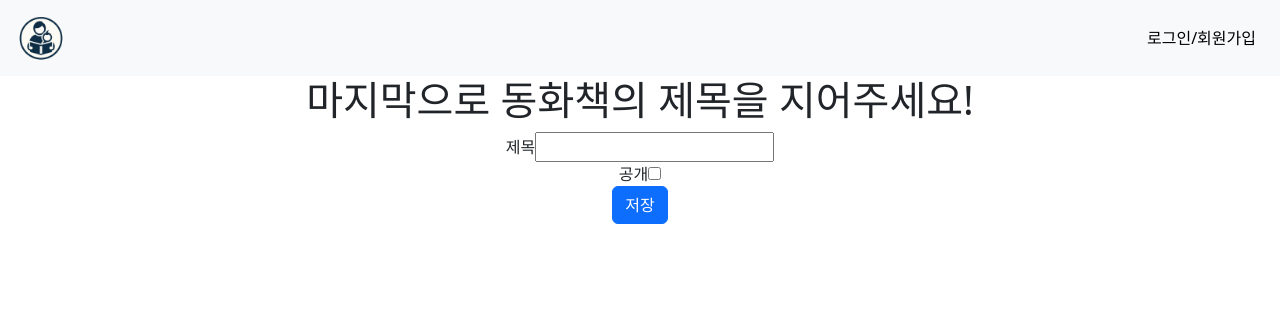
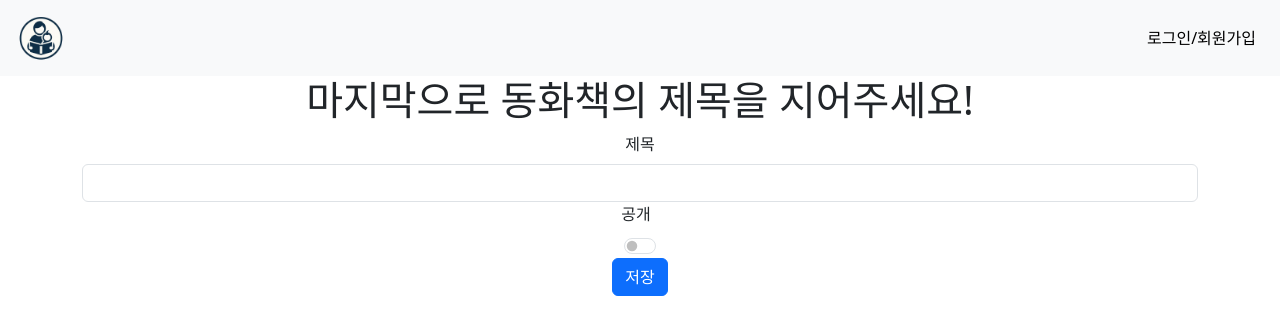
Before and after one commit to kkkkimtaehyeon/AiBook_Front, a React (Vite) app: page /stories/1/new/complete in a window 1280 px wide. Shown: the top 334 px of the page. Built offline with nearby package versions, Linux system fonts and the light colour scheme.

Commit message:
리팩토링

```diff
--- a/src/layout/Header.jsx
+++ b/src/layout/Header.jsx
@@ -29,8 +29,6 @@ const Header = () => {
             console.log(error);
         }
     }
-
-
 
     return (
         <>
--- a/src/page/MyStoryList.jsx
+++ b/src/page/MyStoryList.jsx
@@ -1,7 +1,7 @@
 import {useEffect, useState} from "react";
 import jwtAxios from "../common/JwtAxios.js";
 import {useNavigate} from "react-router-dom";
-import {Card, Col, Container, Row} from "react-bootstrap";
+import {Card, CardBody, CardTitle, Col, Container, Row} from "react-bootstrap";
 import {useGoToStoryDetail} from "../utils/goToStoryDetail.js";
 
 const MyStoryList = () => {
@@ -15,8 +15,7 @@ const MyStoryList = () => {
                 const responseData = response.data;
                 if (responseData.success) {
                     setMyStoryList(response.data.data.content);
-                }
-                else {
+                } else {
                 }
 
             })
@@ -27,6 +26,21 @@ const MyStoryList = () => {
                     navigate("/login");
                 }
             });
+    }
+
+    const deleteStory = async (storyId) => {
+        try {
+            const response = await jwtAxios.delete(`http://localhost:8080/api/stories/${storyId}`);
+            if (response.data.success) {
+                if (response.data.data.code === "NO_CONTENT") {
+                    window.location.reload();
+                }
+            } else {
+                alert("동화 삭제가 실패했습니다.");
+            }
+        } catch (error) {
+            console.log(error);
+        }
     }
 
     useEffect(() => {
@@ -42,15 +56,12 @@ const MyStoryList = () => {
                 ) : (
                     myStoryList.map((story) => (
                         <Col key={story.storyId}>
-                            <Card
-                                onClick={() => goToStoryDetail(story.storyId)}
-                                className="h-100"
-                                style={{ cursor: "pointer" }}
-                            >
-                                <Card.Body>
-                                    <Card.Title>{story.title}</Card.Title>
-                                </Card.Body>
+                            <Card style={{cursor: "pointer"}}>
+                                <CardBody onClick={() => goToStoryDetail(story.storyId)}>
+                                    <CardTitle>{story.title}</CardTitle>
+                                </CardBody>
                             </Card>
+
                         </Col>
                     ))
                 )}
--- a/src/page/NewStoryComplete.jsx
+++ b/src/page/NewStoryComplete.jsx
@@ -1,13 +1,35 @@
 import {useNavigate, useParams} from "react-router-dom";
-import {useEffect, useRef, useState} from "react";
+import {useRef, useState} from "react";
 import jwtAxios from "../common/JwtAxios.js";
-import {Button, Form} from "react-bootstrap";
+import {Button, Card, CardBody, Container, FormCheck, FormControl, FormGroup, FormLabel} from "react-bootstrap";
+import AudioRecorder from "../components/AudioRecorder.jsx";
+
+const RegisteredVoices = () => {
+    const voiceList = [
+        {
+            "name": "잼민이",
+            "sampleUrl": "https://sample-audio-url1"
+        },
+        {
+            "name": "멋진 남성",
+            "sampleUrl": "https://sample-audio-url2"
+        }
+    ]
+    return (
+        <Card>
+            <CardBody>
+                준비 중인 서비스입니다!
+            </CardBody>
+        </Card>
+    )
+}
 
 const NewStoryComplete = () => {
     const navigate = useNavigate();
     const titleInputRef = useRef(null);
     const [isPublic, setIsPublic] = useState(false);
     const {storyId} = useParams();
+    const [dubbingOption, setDubbingOption] = useState("none");
 
     const completeMakingStory = () => {
         const data = {
@@ -28,32 +50,58 @@ const NewStoryComplete = () => {
     }
 
     return (
-        <>
+        <Container>
             <h1>마지막으로 동화책의 제목을 지어주세요!</h1>
-            <div>
-                <Form>
-                    <label>제목</label>
-                    <input
-                        type={"text"}
-                        ref={titleInputRef}
-                    />
+            <FormGroup>
+                <FormLabel>제목</FormLabel>
+                <FormControl
+                    type={"text"}
+                    ref={titleInputRef}
+                />
+            </FormGroup>
+            <FormGroup>
+                <FormLabel className="me-2">공개</FormLabel>
+                <FormCheck
+                    type="switch"
+                    checked={isPublic}
+                    onChange={(e) => setIsPublic(e.target.checked)}
+                />
+            </FormGroup>
+            {/*<FormGroup>*/}
+            {/*    <FormLabel>더빙 옵션</FormLabel>*/}
+            {/*    <div className="d-flex justify-content-center">*/}
+            {/*        <FormCheck*/}
+            {/*            type="radio"*/}
+            {/*            name="dubbing"*/}
+            {/*            label="더빙 안함"*/}
+            {/*            value={"none"}*/}
+            {/*            checked={dubbingOption === "none"}*/}
+            {/*            onChange={(e) => setDubbingOption(e.target.value)}*/}
+            {/*            className="d-flex align-items-center"*/}
+            {/*        />*/}
+            {/*        <FormCheck*/}
+            {/*            type="radio"*/}
+            {/*            name="dubbing"*/}
+            {/*            label="직접 더빙"*/}
+            {/*            value={"manual"}*/}
+            {/*            onChange={(e) => setDubbingOption(e.target.value)}*/}
+            {/*            className="d-flex align-items-center"*/}
+            {/*        />*/}
+            {/*        <FormCheck*/}
+            {/*            type="radio"*/}
+            {/*            name="dubbing"*/}
+            {/*            label="등록한 목소리로 더빙"*/}
+            {/*            value={"registered"}*/}
+            {/*            onChange={(e) => setDubbingOption(e.target.value)}*/}
+            {/*            className="d-flex align-items-center"*/}
+            {/*        />*/}
+            {/*    </div>*/}
+            {/*</FormGroup>*/}
 
-                </Form>
-            </div>
-            <div>
-                <label>공개</label>
-                <input
-                    role={"switch"}
-                    type={"checkbox"}
-                    checked={isPublic}
-                    onChange={(e) => {
-                        setIsPublic(e.target.checked)
-                    }
-                    }
-                />
-            </div>
+            {/*{dubbingOption === "registered" ? <RegisteredVoices /> : null}*/}
+
             <Button onClick={() => completeMakingStory()}>저장</Button>
-        </>
+        </Container>
     )
 }
 
```
